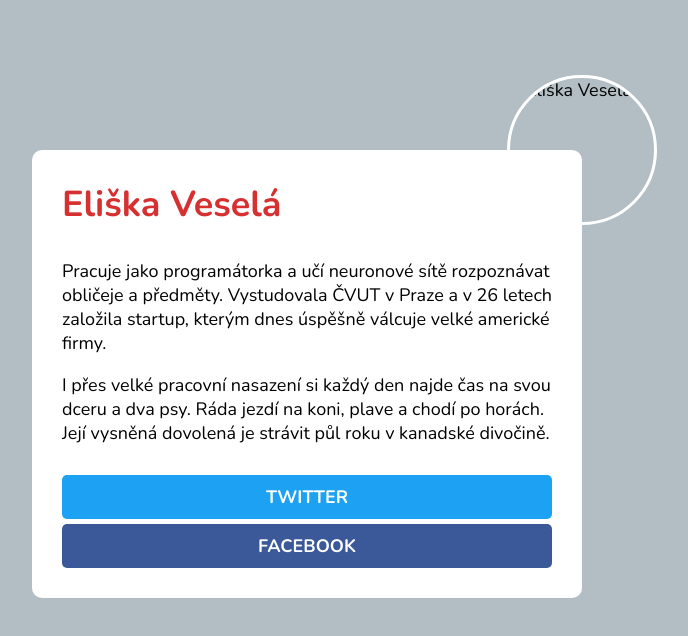
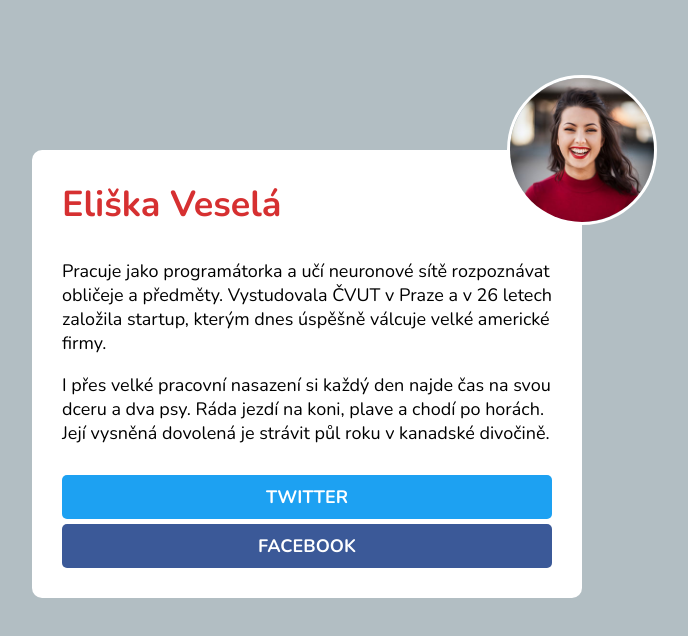
Before and after one commit to TrishSok/vizitka_PO, a plain HTML site: page index.html in a window 1280 px wide. Shown: the whole page, without its empty margins (333-1021 px from the left). Drawn offline with nearby package versions, Linux system fonts and the light colour scheme.

Commit message:
Oprava cesty k obrázku

```diff
--- a/index.html
+++ b/index.html
@@ -14,7 +14,7 @@
 
 <section class="Vizitka">
 
-	<img class="foto" src="images/foto.jpg" alt="Eliška Veselá">
+	<img class="foto" src="https://raw.githubusercontent.com/TrishSok/vizitka_PO/main/foto.jpg" alt="Eliška Veselá">
 
 	<h1>Eliška Veselá</h1>
 
```
